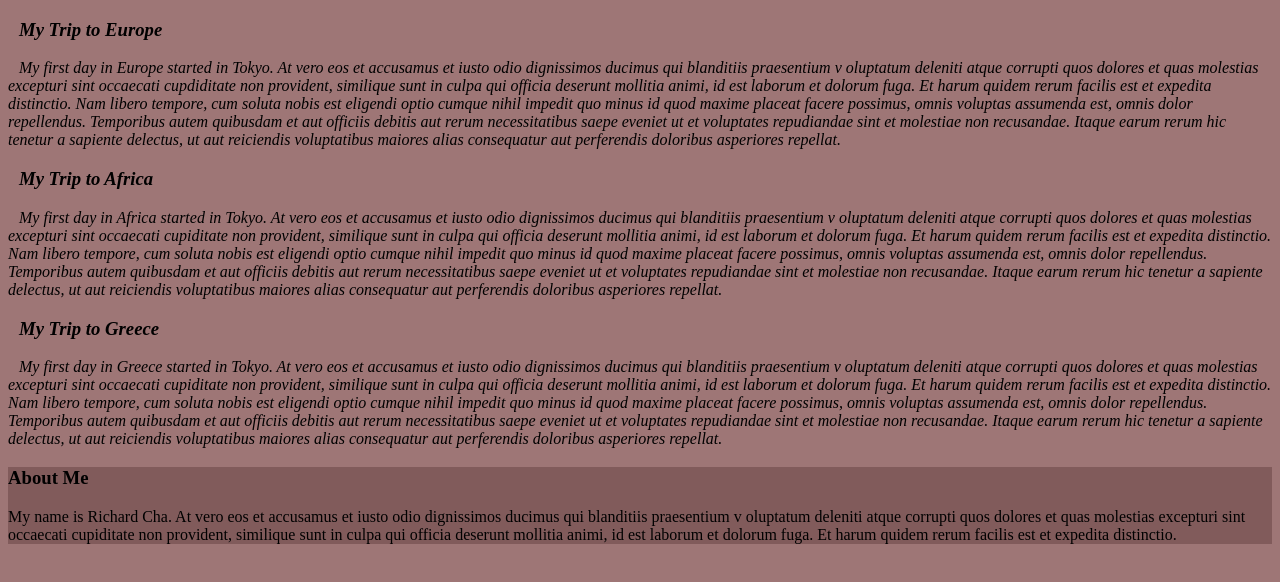
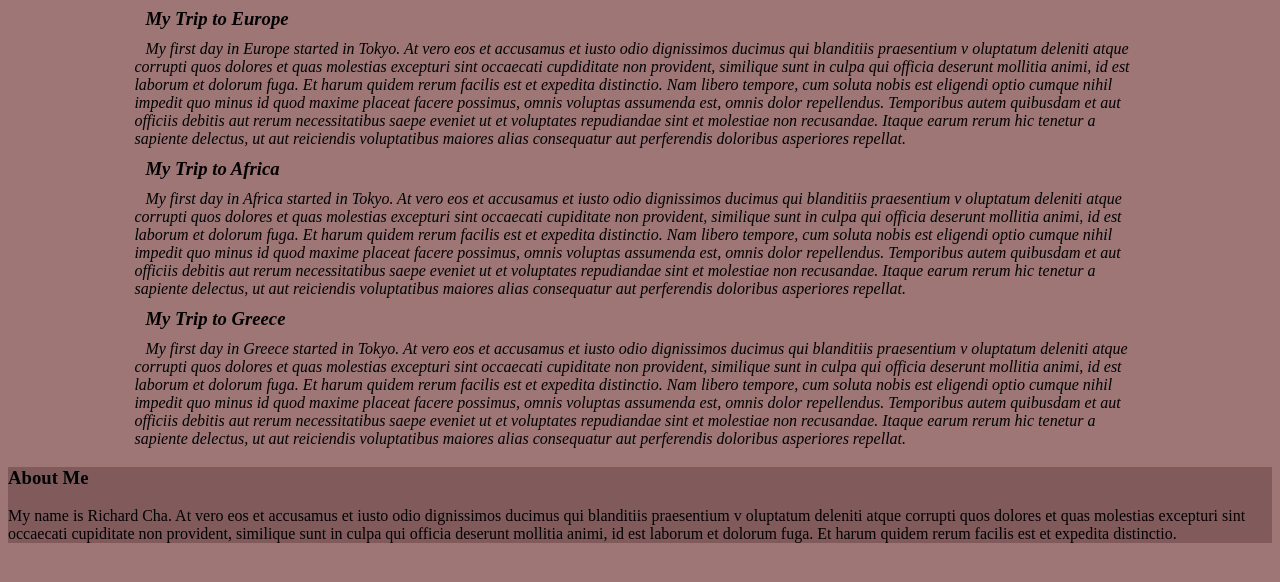
Before and after one commit to charichard09/blogging-site, a plain HTML site: page index.html in a window 1280 px wide. Drawn offline with Linux system fonts and the light colour scheme.

Commit message:
add box method to seperate each blog post
Co-authored-by: Brian Noh <noh24@ymail.com>
Co-authored-by: Yodel Guanzon <yodelguanzon@live.com>

```diff
--- a/css/styles.css
+++ b/css/styles.css
@@ -11,3 +11,10 @@
 body {
   background-color: #9E7676;
 }
+
+.box {
+  /* border: solid black; */
+  width: 80%;
+  margin: auto;
+  margin-bottom: 10px;
+}
--- a/index.html
+++ b/index.html
@@ -6,8 +6,8 @@
 
 <body>
   <div class="blog-post">
-    <h3>My Trip to Europe</h3>
-    <p>
+    <h3 class="box">My Trip to Europe</h3>
+    <p class="box">
         My first day in Europe started in Tokyo. At vero eos et accusamus et iusto odio
       dignissimos ducimus qui blanditiis praesentium v oluptatum deleniti atque corrupti
       quos dolores et quas molestias excepturi sint occaecati cupdiditate non provident,
@@ -21,8 +21,8 @@
       aut perferendis doloribus asperiores repellat.
     </p>
 
-    <h3>My Trip to Africa</h3>
-    <p>
+    <h3 class="box">My Trip to Africa</h3>
+    <p class="box">
         My first day in Africa started in Tokyo. At vero eos et accusamus et iusto odio
       dignissimos ducimus qui blanditiis praesentium v oluptatum deleniti atque corrupti
       quos dolores et quas molestias excepturi sint occaecati cupiditate non provident,
@@ -36,8 +36,8 @@
       aut perferendis doloribus asperiores repellat.
     </p>
 
-    <h3>My Trip to Greece</h3>
-    <p>
+    <h3 class="box">My Trip to Greece</h3>
+    <p class="box">
         My first day in Greece started in Tokyo. At vero eos et accusamus et iusto odio
       dignissimos ducimus qui blanditiis praesentium v oluptatum deleniti atque corrupti
       quos dolores et quas molestias excepturi sint occaecati cupiditate non provident,
```
